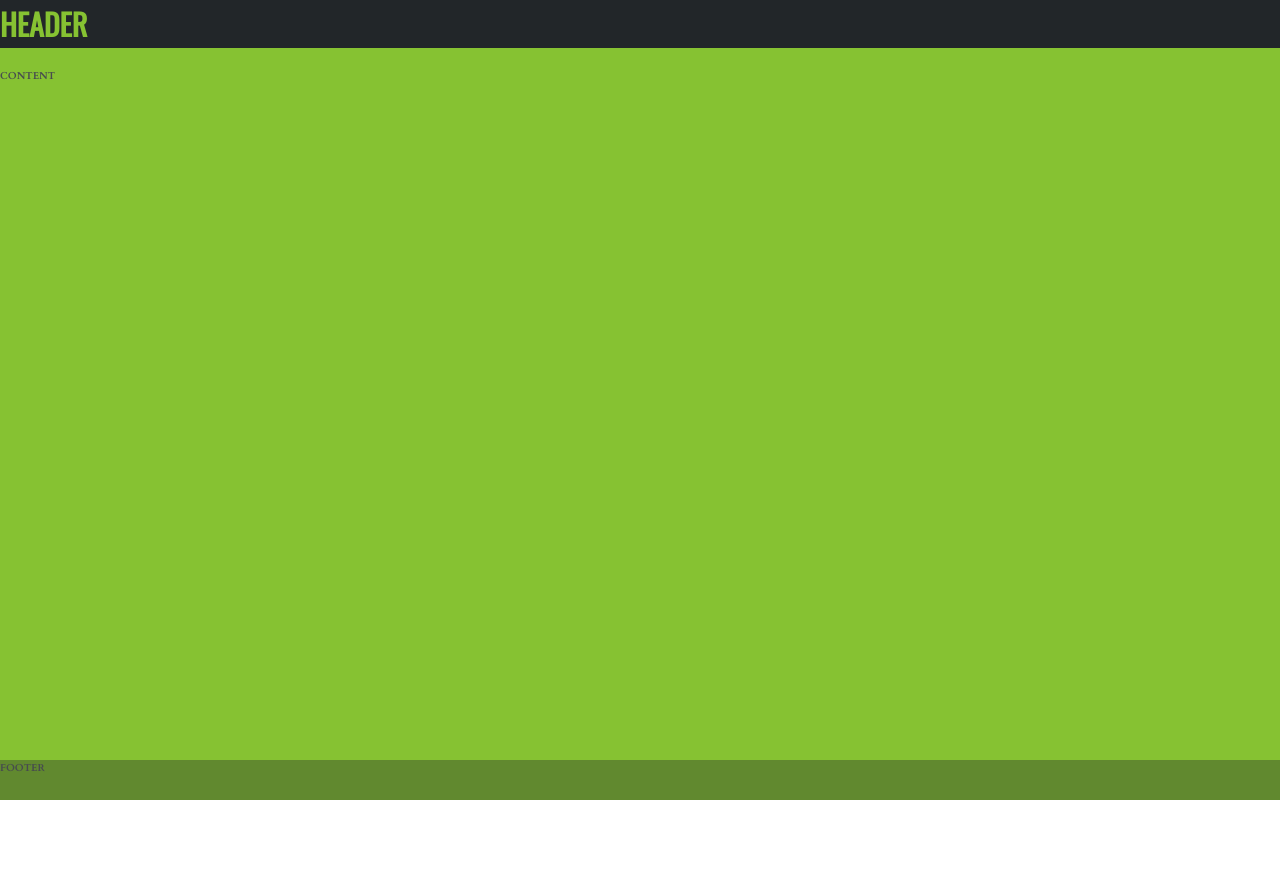
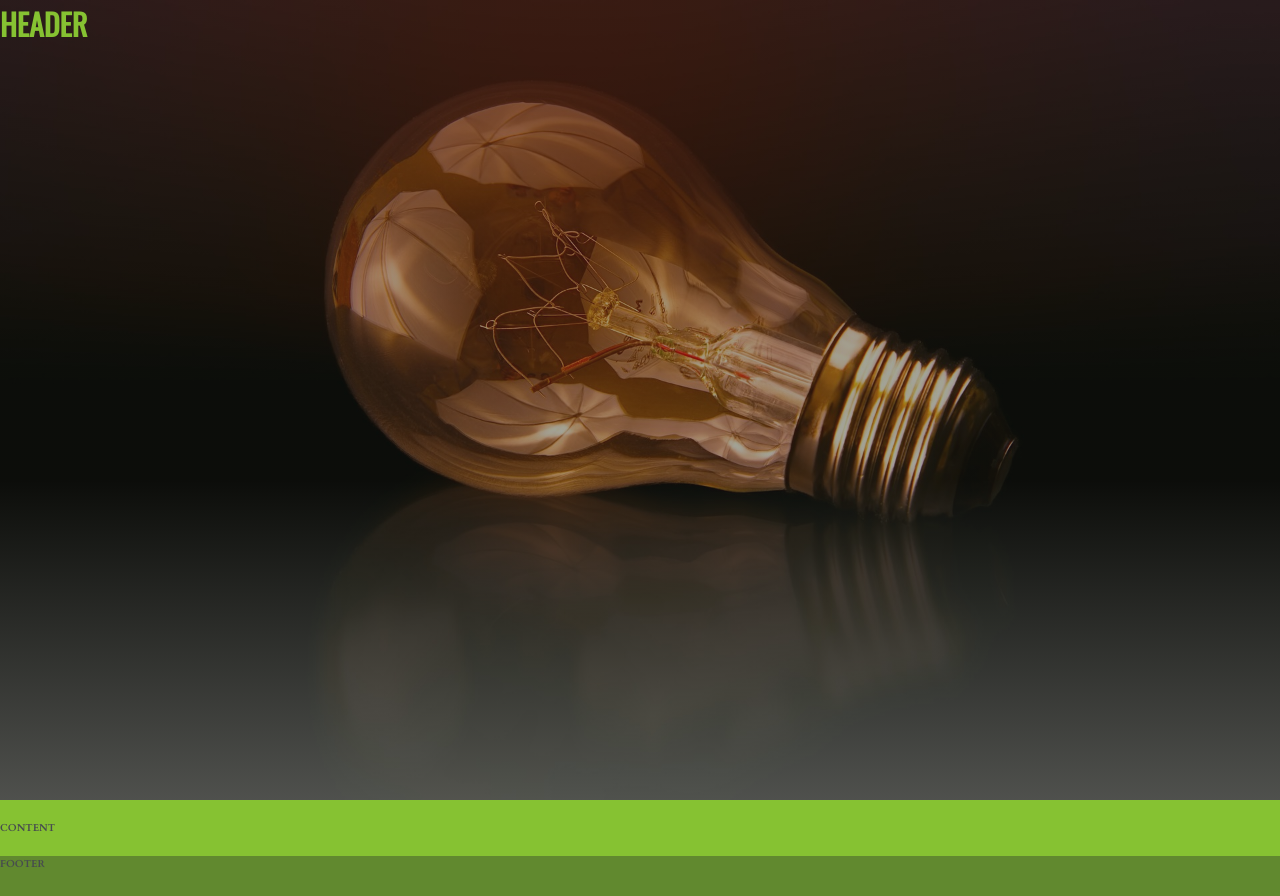
Before and after one commit to cadencunningham/React-Personal-Website, a React app: page / in a window 1280 px wide. Before the commit the page ends 800 px from the top, so only its background shows below. Built offline with nearby package versions, Linux system fonts and the light colour scheme; the HTML template or start-up script is replaced by a standard one.

Commit message:
start of header with image

```diff
--- a/src/scss/base/_base.scss
+++ b/src/scss/base/_base.scss
@@ -1,6 +1,7 @@
 $font-primary: 'Oswald', sans-serif;
 $font-secondary: 'Cardo', sans-serif;
 $color-white: #fff;
+$color-black: rgb(25, 25, 25);
 
 :root {
     --color-primary-light: #86c232;
--- a/src/scss/layout/_content.scss
+++ b/src/scss/layout/_content.scss
@@ -2,9 +2,10 @@
     &-container {
         background-color: var(--color-primary-light);
         min-height: 100vh;
+        position: relative;
 
         display: grid;
-        grid-template-rows: minmax(min-content, 4rem) 1fr minmax(min-content, 4rem);
+        grid-template-rows: minmax(min-content, 100vh) 1fr minmax(min-content, 4rem);
         grid-row-gap: 2rem;
     }
 }
--- a/src/scss/layout/_header.scss
+++ b/src/scss/layout/_header.scss
@@ -3,4 +3,12 @@
     font-family: $font-primary;
     font-size: 3rem;
     background-color: var(--color-secondary);
+
+    background-image: linear-gradient(rgba($color-black, 0.4) 60%, rgba($color-white, 0.3)),
+        url(../images/light-2565575_1920.jpg);
+    background-size: cover;
+    background-position: top left;
+
+    //begining with name large in the middle with different button options at the top in light green color with no background
+    //as you scroll, have name float up and shrink until it reaches header height and that comes down with you
 }
```
Also changed, not shown: src/images/light-2565575_1920.jpg (added).
